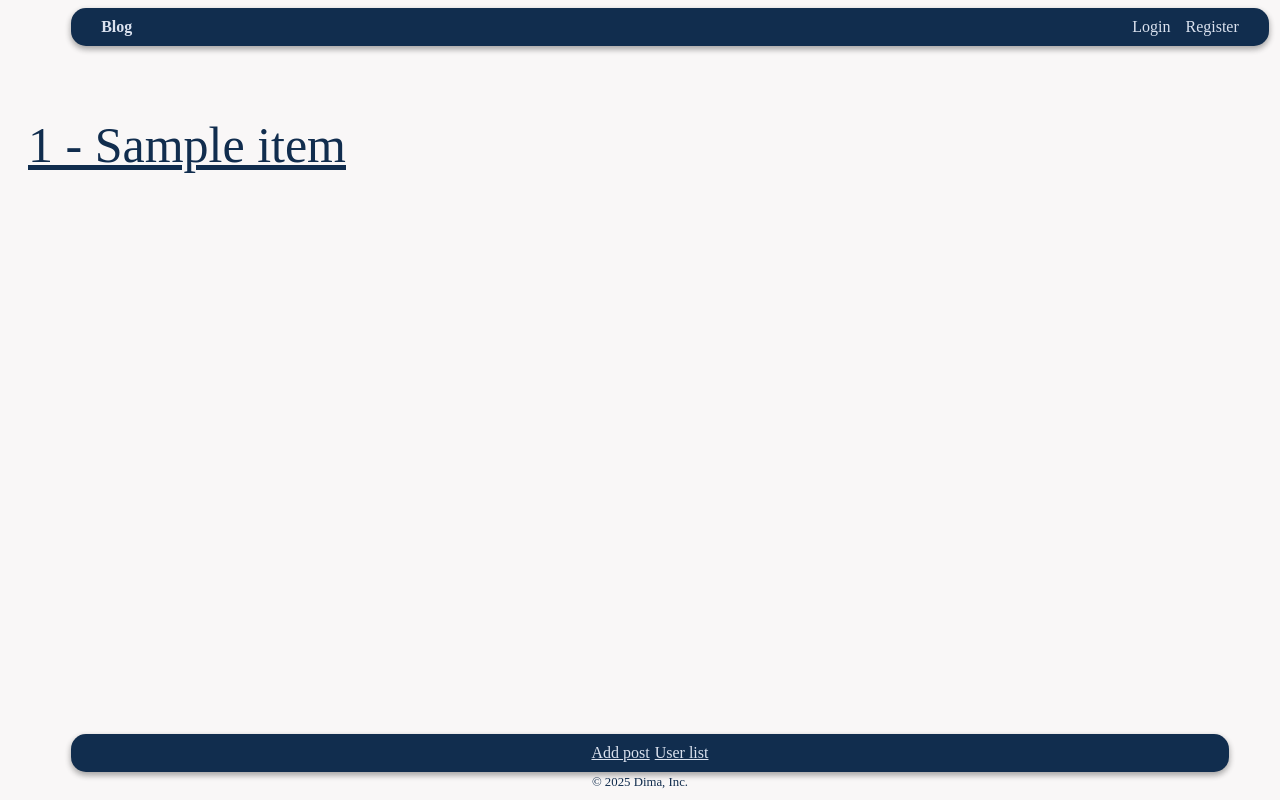
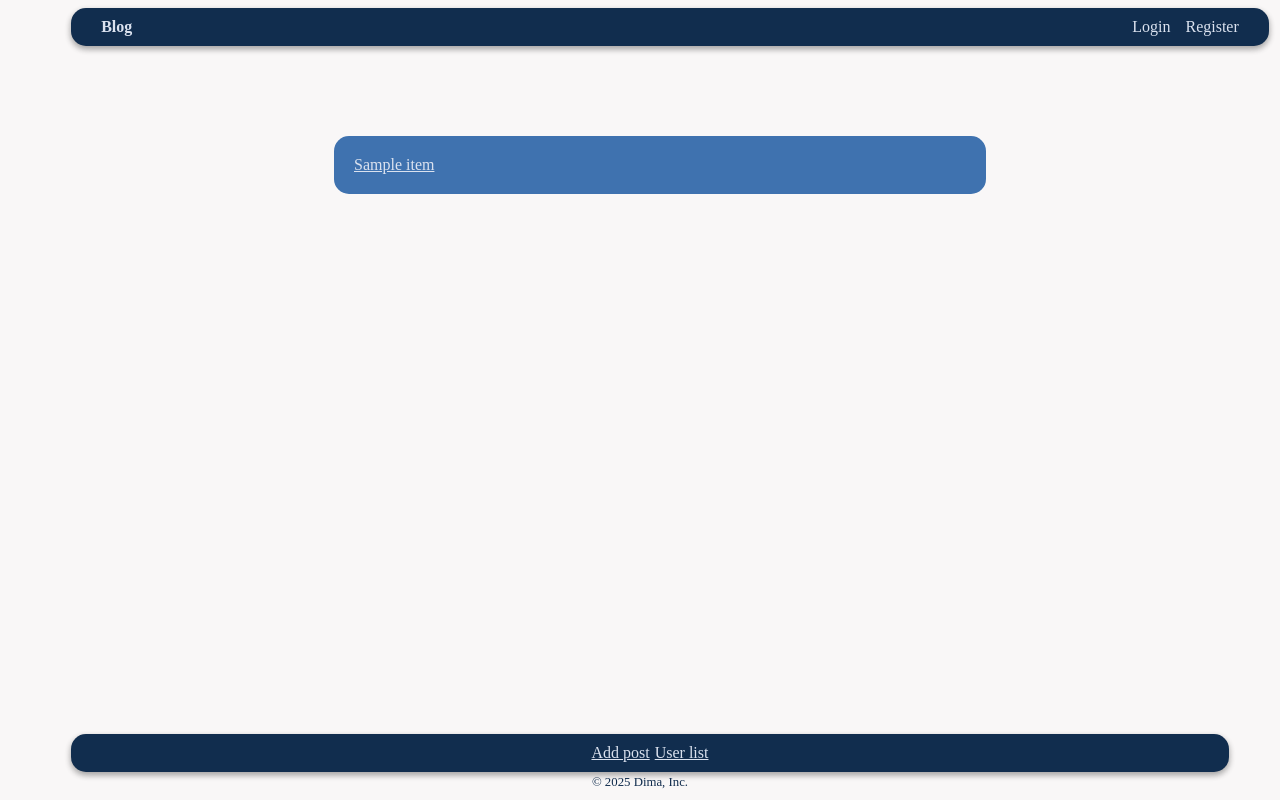
Before and after one commit to GeekchanskiY/my_blog, a Flask app: page / in a window 1280 px wide. Run offline with Flask 3, Linux system fonts and the light colour scheme; tables that the repository leaves empty hold one stand-in row (values such as "Sample post").

Commit message:
update ui

```diff
--- a/static/css/main.css
+++ b/static/css/main.css
@@ -5,6 +5,8 @@
     --text: #DBE2EF;
     --box-shadow: 0 3px 6px rgba(0,0,0,0.16), 0 3px 6px rgba(0,0,0,0.23);
     --transition: all 0.3s ease;
+    --border-radius: 15px;
+    --gap: 20px;
 }
 
 body {
@@ -18,7 +20,7 @@ header {
     margin-left: 5%;
     padding: 10px 30px;
     background-color: var(--fg);
-    border-radius: 15px;
+    border-radius: var(--border-radius);
     box-shadow: var(--box-shadow);
 }
 
@@ -42,7 +44,7 @@ main {
     margin-top: 50px;
     min-height: calc(100vh - 2rem - 220px);
     padding: 20px;
-    border-radius: 15px;
+    border-radius: var(--border-radius);
 }
 
 footer {
@@ -95,7 +97,7 @@ form {
     gap: 25px;
     background-color: var(--accent);
     padding: 20px;
-    border-radius: 15px;
+    border-radius: var(--border-radius);
     box-shadow: var(--box-shadow);
 }
 
@@ -114,7 +116,7 @@ form input[type=reset] {
     color: var(--fg);
     border: none;
     padding: 5px 10px;
-    border-radius: 10px;
+    border-radius: var(--border-radius);
     cursor: pointer;
     transition: .3s;
 }
@@ -123,7 +125,7 @@ form input[type=reset] {
 form input[type=text], form input[type=password], form textarea {
     width: 80%;
     padding: 10px;
-    border-radius: 10px;
+    border-radius: var(--border-radius);
     border: none;
 
 }
@@ -153,3 +155,85 @@ form textarea {
     flex-direction: row;
     gap: 15px;
 }
+
+.post {
+    display: flex;
+    flex-direction: column;
+    gap: var(--gap);
+
+    background-color: var(--fg);
+    color: var(--text);
+    padding: 20px;
+    border-radius: var(--border-radius);
+    box-shadow: var(--box-shadow);
+    width: 70%;
+    margin-left: 15%;
+}
+
+.post-title {
+    font-size: 2rem;
+    font-weight: bold;
+    text-align: center;
+}
+
+.post p{
+    border-radius: var(--border-radius);
+    background-color: var(--accent);
+    color: var(--text);
+    padding: var(--gap);
+    font-size: 1.2rem;
+    width: 60%;
+    margin-left: 20%;
+}
+
+.post-group{
+    display: flex;
+    gap: 15px;
+    justify-content: center;
+    align-items: center;
+}
+
+.post-group a {
+    text-decoration: underline;
+    color: var(--text);
+    font-weight: bold;
+    transition: .3s;
+}
+
+.post-preview {
+    background-color: var(--accent);
+    color: var(--text);
+    width: 50%;
+    margin-left: 25%;
+    padding: 20px;
+    margin-top: var(--gap);
+    border-radius: var(--border-radius);
+}
+
+.post-preview a:hover {
+    color: var(--fg);
+}
+
+.pagination {
+    color: var(--text);
+    width: 50%;
+    margin-left: 25%;
+    border-radius: var(--border-radius);
+    padding: var(--gap);
+    display: flex;
+    justify-content: center;
+    align-items: center;
+    gap: var(--gap);
+    margin-top: var(--gap);
+}
+
+.pagination a {
+    display: inline-block;
+    height: 25px;
+    text-align: center;
+    line-height: 25px;
+    padding: 0 10px;
+    border-radius: var(--border-radius);
+    background-color: var(--accent);
+    color: var(--text)
+}
--- a/templates/blog/index.html
+++ b/templates/blog/index.html
@@ -8,15 +8,19 @@
         <h2>Постов нет,  <a href="/blog/add_post" style="color: black;">добавить?</a></h2>
     {% endif %}
     {% for i in post_ids %}
-        <div class="post">
-            <a style="font-size: 50px;" href="/blog/post/{{ i.id }}"> {{ i.id }} - {{ i.title }} </a>
+        <div class="post-preview">
+            <a href="/blog/post/{{ i.id }}"> {{ i.title }} </a>
         </div>
     {% endfor %}
 
-    {% if page != 1 %}
-        <a href="/?page={{ page - 1 }}" style="color: black;">Назад</a>
-    {% endif %}
-    {% if has_next %}
-        <a href="/?page={{ page + 1 }}" style="color: black;">Вперёд</a>
+    {% if page != 1 or has_next %}
+        <div class="pagination">
+            {% if page != 1 %}
+                <a href="/?page={{ page - 1 }}">Назад</a>
+            {% endif %}
+            {% if has_next %}
+                <a href="/?page={{ page + 1 }}">Вперёд</a>
+            {% endif %}
+        </div>
     {% endif %}
 {% endblock %}
--- a/view/base.py
+++ b/view/base.py
@@ -9,7 +9,7 @@ base_bp = Blueprint('base', __name__)
 @base_bp.route("/", methods=['GET'])
 def index():
     page = request.args.get('page', 1, type=int)
-    per_page = request.args.get('per_page', 2, type=int)
+    per_page = request.args.get('per_page', 4, type=int)
 
     data, has_next = controller.index(page=page, per_page=per_page)
 
```
Also changed, not shown: templates/blog/post.html (+10 -9 lines).
